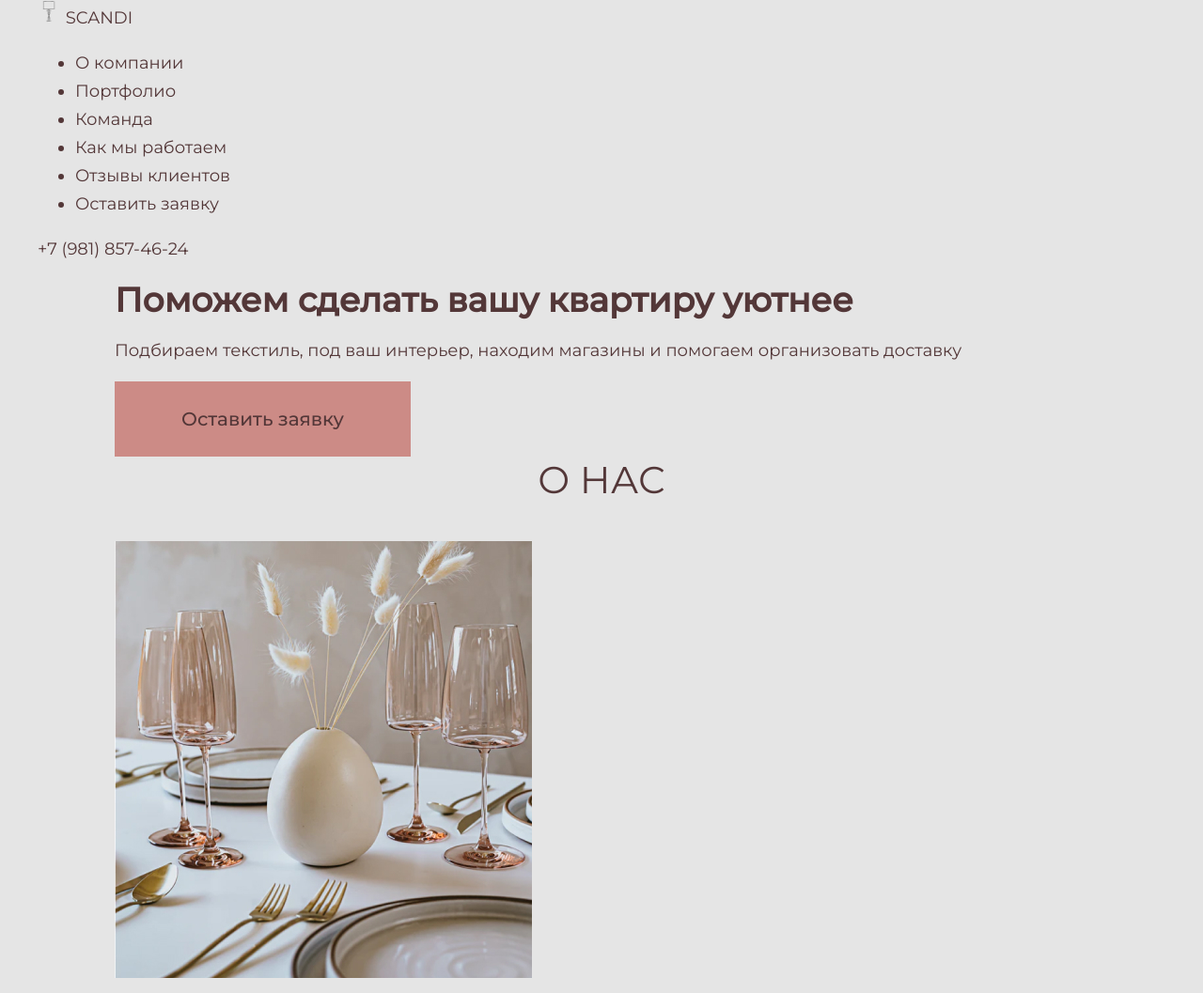
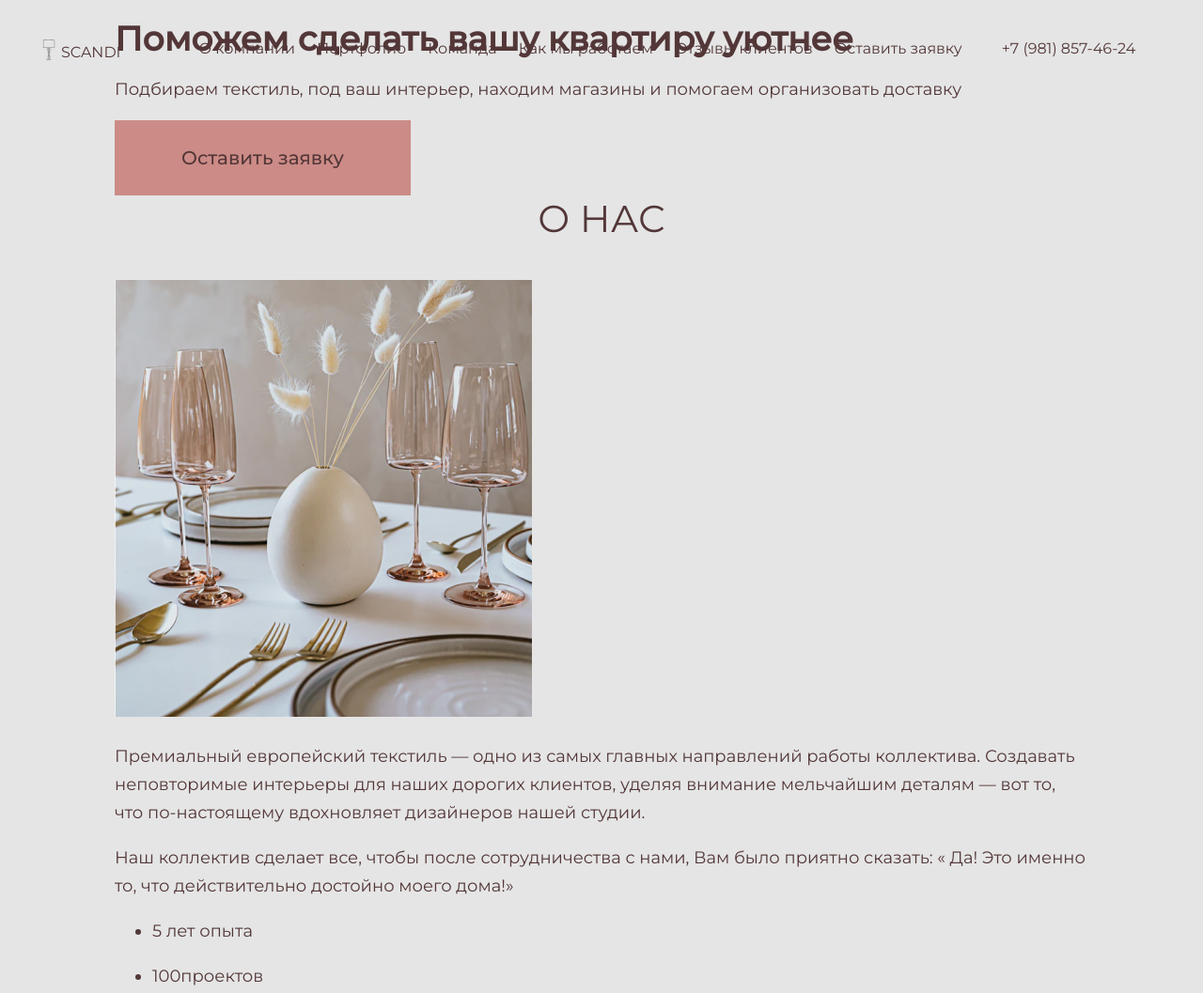
Before and after one commit to veronicamisko/scandi, a plain HTML site: page index.html in a window 1280 px wide. Shown: the top 1057 px of the page at 94% size. Drawn offline with Linux system fonts and the light colour scheme.

Commit message:
Добавлены стили для хэдэра

```diff
--- a/css/style.css
+++ b/css/style.css
@@ -79,3 +79,58 @@ a {
     font-size: 40px;
     line-height: 50px;
 }
+
+/* Хэдэр */
+
+.main-header {
+    margin-bottom: -110px;
+}
+
+.main-header .wide-container {
+    display: flex;
+    align-items: baseline;
+
+    padding-top: 36px;
+    padding-bottom: 46px;
+}
+
+.main-header-logo {
+    display: flex;
+    align-items: flex-end;
+    align-self: normal;
+
+    margin-right: 83px;
+    font-size: 16px;
+    line-height: 20px;
+}
+
+.site-navigation {
+    display: flex;
+    flex-wrap: wrap;
+
+    margin: 0;
+    margin-right: 42px;
+    padding: 0;
+
+    list-style: none;
+}
+
+.site-navigation-item {
+    margin-right: 23px;
+}
+
+.site-navigation-item:last-child {
+    margin-right: 0;
+}
+
+.site-navigation-link {
+    font-size: 16px;
+    line-height: 20px;
+}
+
+.phone {
+    font-size: 16px;
+    line-height: 20px;
+}
+
+/* Промо */
```
